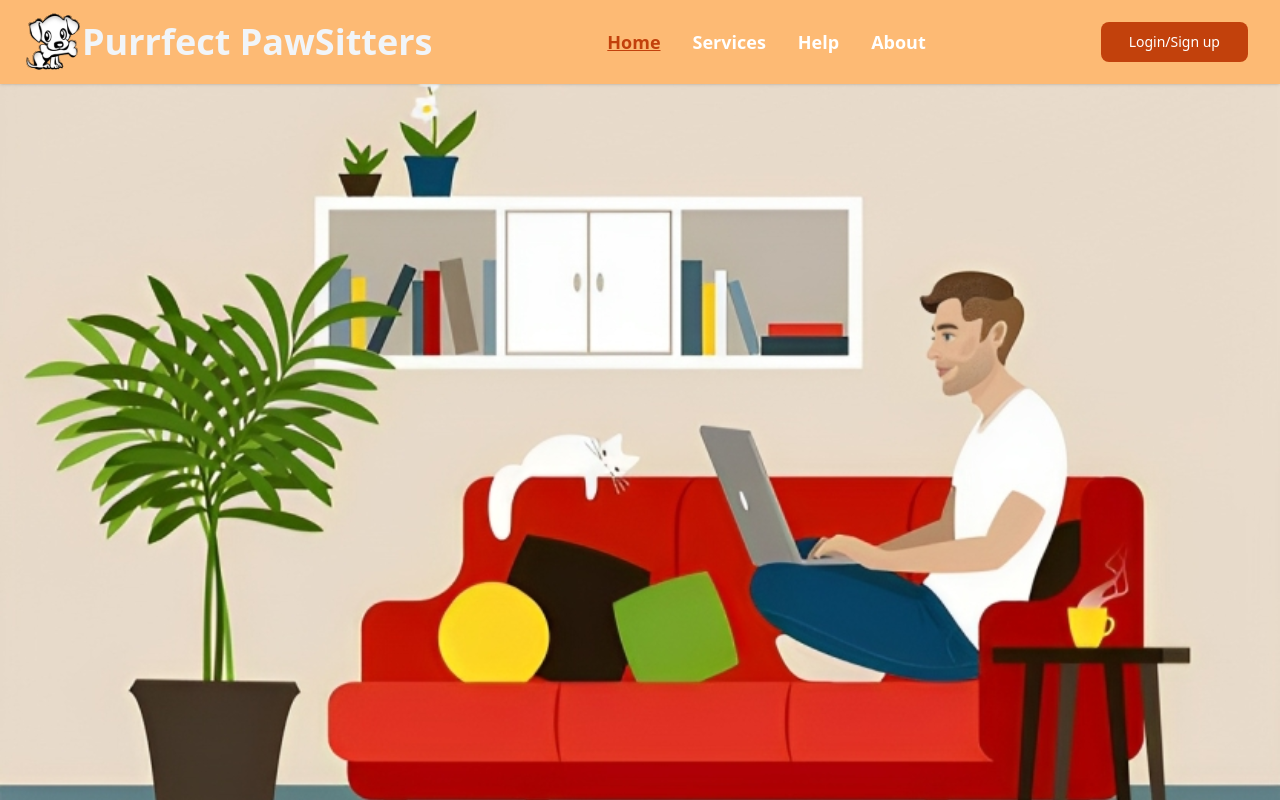
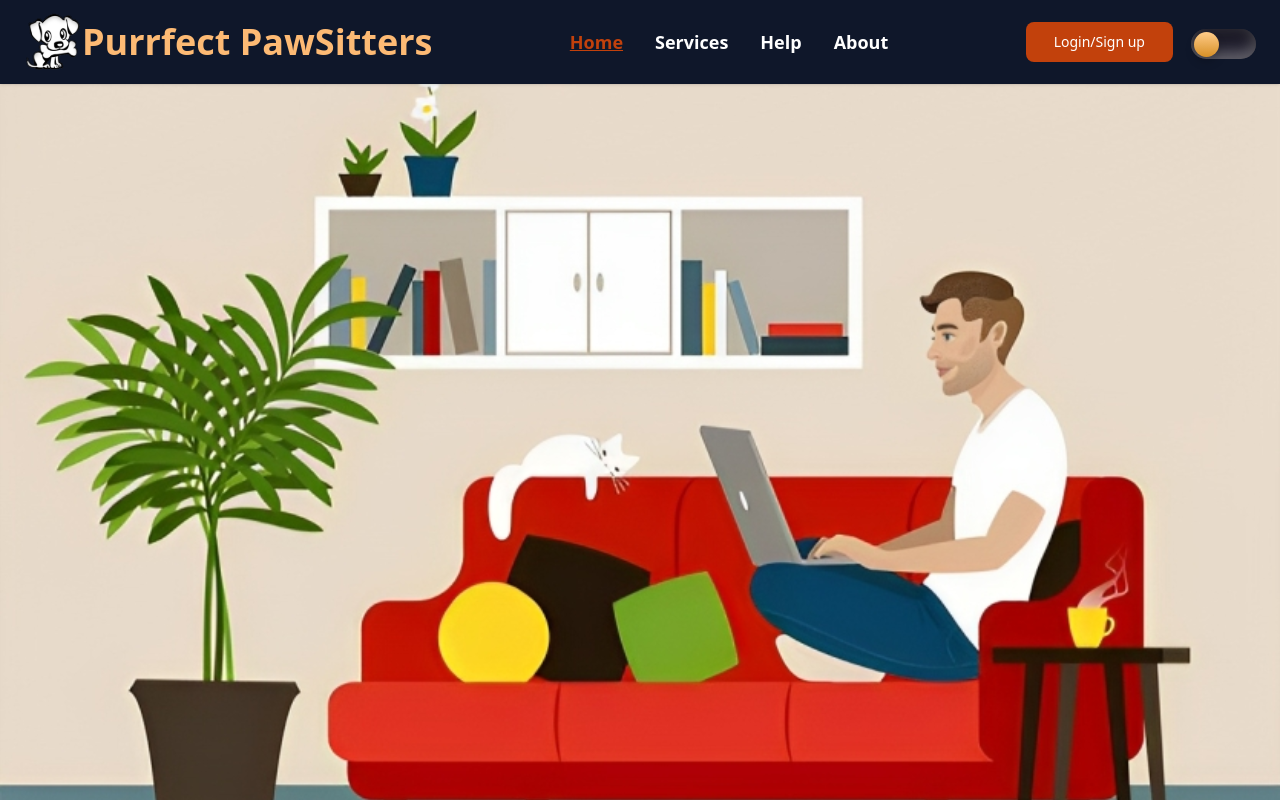
Before and after one commit to kamalnathdhekwar/purrfect-PawSitters, a React (Vite) app: page / in a window 1280 px wide. Shown: the top 800 px of the page. Built offline with nearby package versions, Linux system fonts and the light colour scheme.

Commit message:
dark mood feature  added

```diff
--- a/index.html
+++ b/index.html
@@ -6,7 +6,7 @@
     <meta name="viewport" content="width=device-width, initial-scale=1.0" />
     <title>Purrfect PawSitters</title>
   </head>
-  <body >
+  <body className="dark">
     <div id="root"></div>
     <script type="module" src="/src/main.jsx"></script>
   </body>
--- a/src/Layout.jsx
+++ b/src/Layout.jsx
@@ -5,9 +5,11 @@ import Footer from './components/Footer/Footer.jsx'
 function Layout() {
   return (
     <>
+   <div className="dark:bg-slate-900">
    <Header/>
    <Outlet />
    <Footer/>
+   </div>
     </>
   )
 }
--- a/src/components/DarkMood/DarkMode.css
+++ b/src/components/DarkMood/DarkMode.css
@@ -8,7 +8,7 @@
     height: 30px;
     position: relative;
     display: block;
-    background: #ebebeb;
+    background: #201e2d;
     border-radius: 200px;
     box-shadow: inset 0px 5px 15px rgba(0, 0, 0, 0.4),
         inset 0px -5px 15px rgba(255, 255, 255, 0.4);
@@ -22,28 +22,18 @@
     position: absolute;
     top: 3px;
     left: 3px;
-    background: linear-gradient(180deg, #ffcc89, #d8860b);
-    border-radius: 180px;
-    box-shadow: 0px 5px 10px rgba(0, 0, 0, 0.2);
-    transition: 0.3s;
-}
-.game{
-    content: "";
-    width: 25px;
-    height: 25px;
-    position: absolute;
-    top: 3px;
-    left: 3px;
-    background: linear-gradient(180deg, #ffcc89, #d8860b);
+    background: linear-gradient(180deg, #ffcc89, #d79026);
     border-radius: 180px;
     box-shadow: 0px 5px 10px rgba(0, 0, 0, 0.2);
     transition: 0.3s;
 }
 
+
 .dark_mode_input {
     width: 0;
     height: 0;
     visibility: hidden;
+
 }
 .dark_mode_input:checked + .dark_mode_label {
     background: #242424;
@@ -51,7 +41,7 @@
 .dark_mode_input:checked + .dark_mode_label:after {
     left: 62px;
     transform: translateX(-100%);
-    background: linear-gradient(180deg, #777, #3a3a3a);
+    background: linear-gradient(180deg, #777, #838383);
 }
 .dark_mode_label:active:after {
     width: 30px;
--- a/src/components/DarkMood/DarkMode.jsx
+++ b/src/components/DarkMood/DarkMode.jsx
@@ -1,19 +1,44 @@
-import React from 'react'
-import sun from "./Sun.svg"
-import moon from "./Moon.svg"
+import React from "react";
 import "./DarkMode.css";
+import { useState, useEffect } from "react";
 
 export default function Darkmode() {
+
+    const [theme, setTheme] = useState(null);
+
+    useEffect(() => {
+      if(window.matchMedia('(prefers-color-scheme: dark)').matches){
+        setTheme('light');
+      }
+      else {
+        setTheme('dark');
+      }
+    }, [])
+
+    useEffect(() => {
+      if (theme === "dark") {
+        document.documentElement.classList.add("dark");
+      } else {
+        document.documentElement.classList.remove("dark");
+      }
+    }, [theme]);
+
+    const handleThemeSwitch = () => {
+      setTheme(theme === "dark" ? "light" : "dark");
+    };
+
+
+
     return (
-        <div className='dark_mode'>
+        <div className='dark_mode  '>
             <input
-                className='dark_mode_input'
+                className='dark_mode_input  '
                 type='checkbox'
                 id='darkmode-toggle'
+                onClick={handleThemeSwitch}
             />
-            <label For='darkmode-toggle' className='dark_mode_label' >
-                <img src={sun} alt=""  className='game'/>
-                <img src={moon} alt="" className='game'/>
+            <label className='dark_mode_label' htmlFor='darkmode-toggle'>
+
             </label>
         </div>
     );
--- a/src/components/DarkMood/Game.jsx
+++ /dev/null
@@ -1,9 +0,0 @@
-import React from 'react'
-
-function Game() {
-  return (
-    <div>this is goijhjhjhjhjhjhf</div>
-  )
-}
-
-export default Game
--- a/src/components/Footer/Footer.jsx
+++ b/src/components/Footer/Footer.jsx
@@ -3,7 +3,7 @@ import { Link } from 'react-router-dom';
 
 export default function Footer() {
     return (
-        <footer className="bg-orange-300 border-y">
+        <footer className="bg-orange-300 border-y dark:bg-slate-900">
             <div className="mx-auto w-full max-w-screen-xl p-4 py-6 lg:py-8 text-white">
                 <div className="md:flex md:justify-between">
                     <div className="mb-6 md:mb-0">
--- a/src/components/Header/Header.jsx
+++ b/src/components/Header/Header.jsx
@@ -1,39 +1,47 @@
 import React from 'react'
 import {Link, NavLink} from 'react-router-dom'
 import dogLogo from '../../assets/logoDog.svg'
+import Darkmode from '../DarkMood/DarkMode';
 
 
 
 export default function Header() {
     return (
         <header className="shadow sticky z-50 top-0 ">
-            <nav className=" bg-orange-300  border-gray-200 px-4 lg:px-6 py-2.5">
-                <div className="flex flex-wrap justify-between items-center mx-auto max-w-screen-xl">
+            <nav className=" dark:bg-slate-900 bg-orange-300   border-gray-200 lg:px-6 py-2.5">
+                <div className="flex flex-wrap justify-between items-center mx-auto ">
                     <Link to="/" className="flex items-center">
                         <img
                             src={dogLogo}
                             className=""
                             alt="Logo"
                         />
-                        <h1 className="text-4xl font-extrabold text text-slate-100">Purrfect PawSitters</h1>
+                        <h1 className="text-4xl font-extrabold text  dark:text-orange-300 text-white">Purrfect PawSitters</h1>
                     </Link>
+
                     <div className="flex items-center lg:order-2">
+
                         <Link
                             to="/"
                             className="text-white bg-orange-700 hover:bg-orange-800 focus:ring-4 focus:ring-orange-300 font-medium rounded-lg text-sm px-4 lg:px-7 py-2 lg:py-2.5 mr-2 focus:outline-none"
                         >
                             Login/Sign up
                         </Link>
+
+                         {/* theme changer button */}
+                     <div className=" ">
+                        <Darkmode/>
+                    </div>
                     </div>
 
 
 
 
                     <div
-                        className=" justify-between   items-end"
+                        className=" justify-between   items-end "
                         id="mobile-menu-2"
                     >
-                        <ul className="flex  font-semibold md:flex-row space-x-8  items-center text-lg ">
+                        <ul className=" flex  font-semibold md:flex-row space-x-8  items-center text-lg ">
                             <li>
                                 <NavLink
                                 to="/"
@@ -79,6 +87,9 @@ export default function Header() {
                         </ul>
                     </div>
 
+
+
+
                 </div>
             </nav>
         </header>
--- a/tailwind.config.js
+++ b/tailwind.config.js
@@ -4,6 +4,7 @@ export default {
     "./index.html",
     "./src/**/*.{js,ts,jsx,tsx}",
   ],
+  darkMode: "class",
   theme: {
     extend: {},
     // colors:{
```
Also changed, not shown: src/components/Service/Service.jsx (+2 -3 lines).
